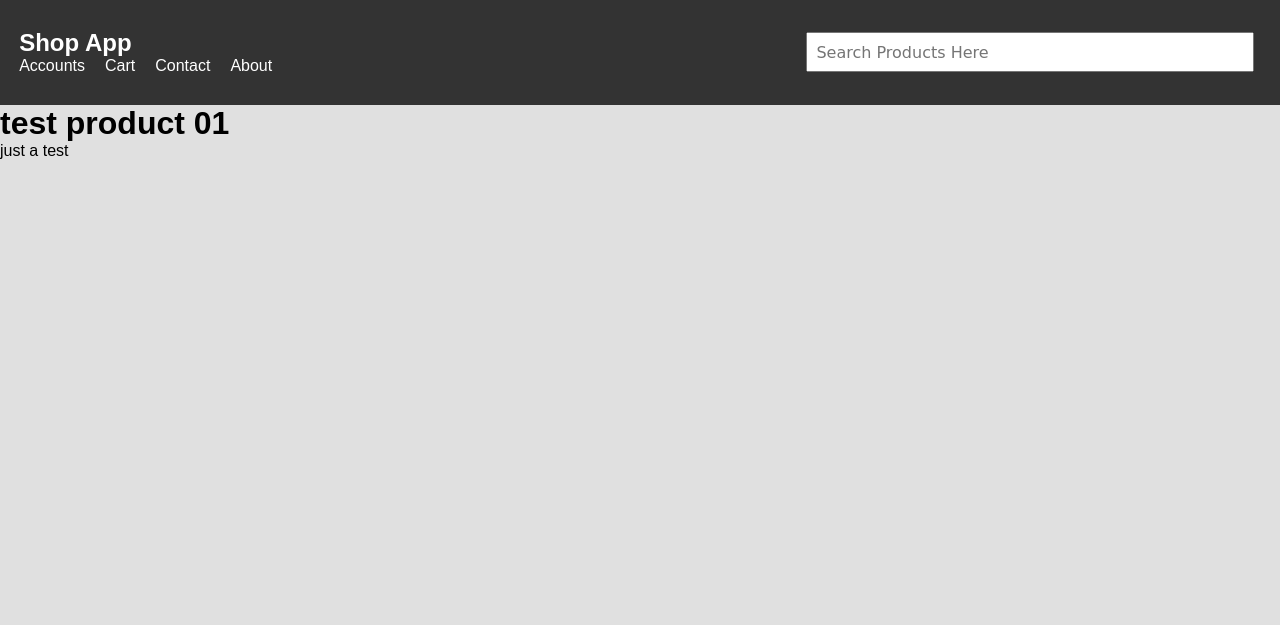
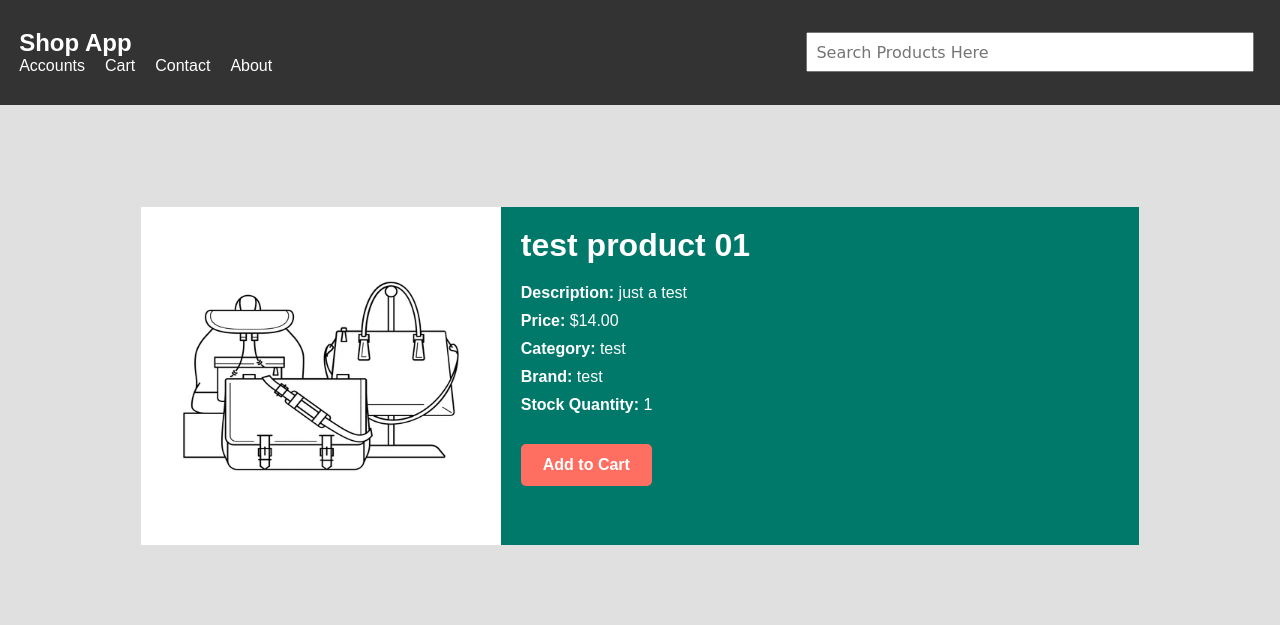
Before and after one commit to WiseVizo/django-ecom, a Django app: page /store/product/1/ in a window 1280 px wide. Shown: the top 625 px of the page. Run offline with Django 5.2, Linux system fonts and the light colour scheme; data comes from the database, SQL or seed files in the repository; both versions use the stored data as it was after the commit.

Commit message:
single product detail card added

```diff
--- /dev/null
+++ b/ecomsite/product/static/product/details.css
@@ -0,0 +1,53 @@
+.product-detail-card{
+    display: flex;
+    overflow: hidden;
+    margin: 2vw  5vw;
+    padding: 4vw;
+}
+
+.product-image{
+    margin: 2vw;
+    margin-right: 0px;
+}
+
+.product-image img{
+    width: 360px;
+    height: 338px;
+}
+
+.product-details{
+    margin: 2vw;
+    background-color: #00796B;
+    color: #fff;
+    width: 60vw;
+    margin-left: 0px;
+    height: 338px;
+}
+.product-details h1{
+    margin: 20px;
+}
+
+.product-details p{
+    margin: 10px;
+    margin-left: 20px;
+}
+
+.add-to-cart-detail{
+    display: inline-block;
+    padding: 10px 20px; /* Adjust padding as needed */
+    font-size: 16px; /* Adjust font size as needed */
+    font-weight: bold; /* Optionally, make the text bold */
+    text-align: center; /* Center the text horizontally */
+    text-decoration: none; /* Remove underline from the link */
+    color: #fff; /* Text color */
+    background-color: #FF6F61; /* Button background color */
+    border: 2px solid #FF6F61; /* Button border */
+    border-radius: 5px; /* Rounded corners */
+    transition: background-color 0.3s, color 0.3s; /* Smooth transition */
+    margin: 20px;
+}
+
+.add-to-cart-detail:hover {
+    background-color: #ff6e619a; /* Change background color on hover */
+    border-color: #ff6e619a;
+}
--- a/ecomsite/product/templates/product/detail.html
+++ b/ecomsite/product/templates/product/detail.html
@@ -1,9 +1,23 @@
 {% extends 'product/base.html' %}
 {% load static %}
 {% block css %}
-<link rel="stylesheet" href="{% static 'product/index.css' %}">
+<link rel="stylesheet" href="{% static 'product/details.css' %}">
 {% endblock %}
 {% block content %}
-<h1>{{ product.name }}</h1>
-<p>{{ product.description }}</p>
+<div class="product-detail-card">
+    <div class="product-image">
+        <img src="{{ product.image.url }}" alt="{{ product.name }}" width="200">
+    </div>
+    <div class="product-details">
+        <h1>{{ product.name }}</h1>
+        <p><strong>Description:</strong> {{ product.description }}</p>
+        <p><strong>Price:</strong> ${{ product.price }}</p>
+        <p><strong>Category:</strong> {{ product.category }}</p>
+        <p><strong>Brand:</strong> {{ product.brand }}</p>
+        <p><strong>Stock Quantity:</strong> {{ product.stock_quantity }}</p>
+        <a class="add-to-cart-detail">Add to Cart</a>
+    </div>
+
+
+</div>
 {% endblock %}
```
Also changed, not shown: ecomsite/product/views.py (+0 -8 lines), ecomsite/db.sqlite3, ecomsite/product/migrations/0002_alter_product_image.py (added).
